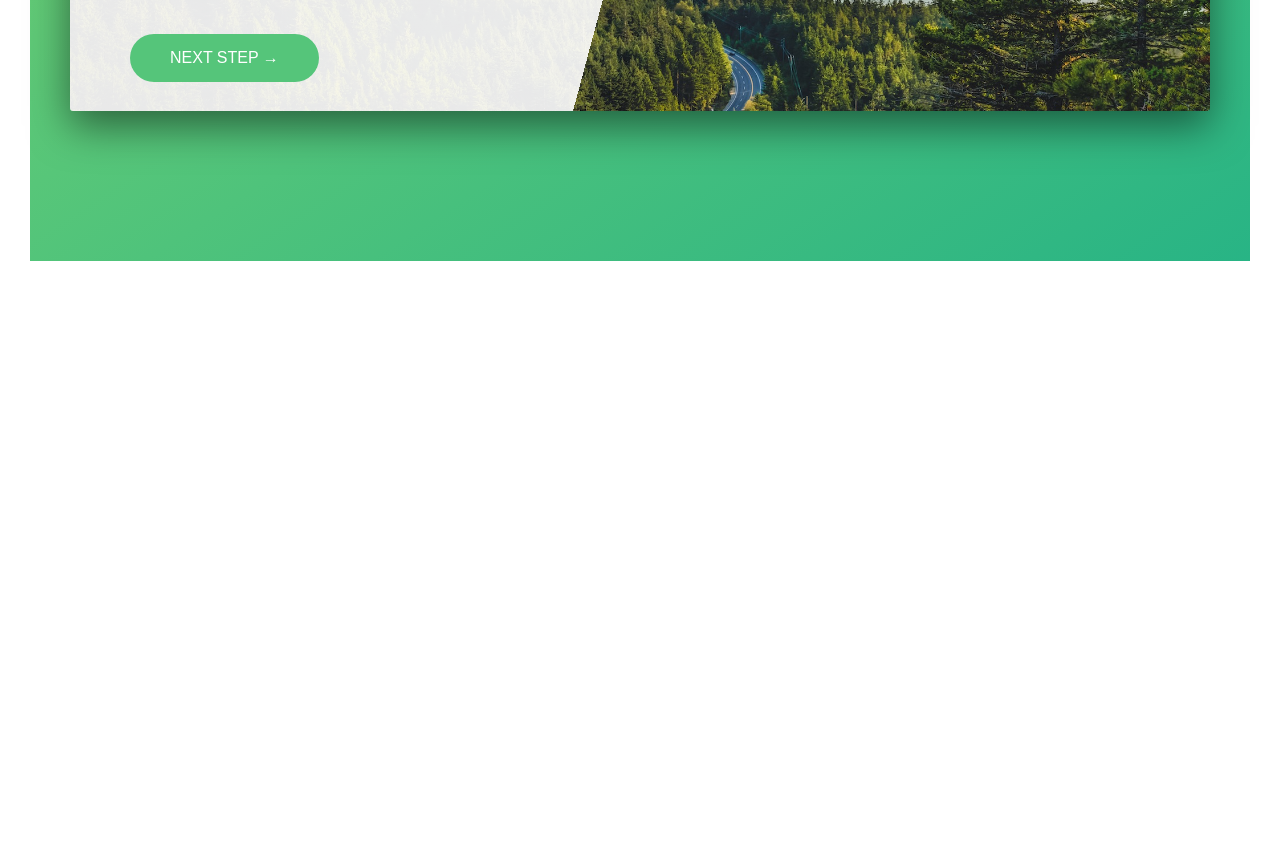
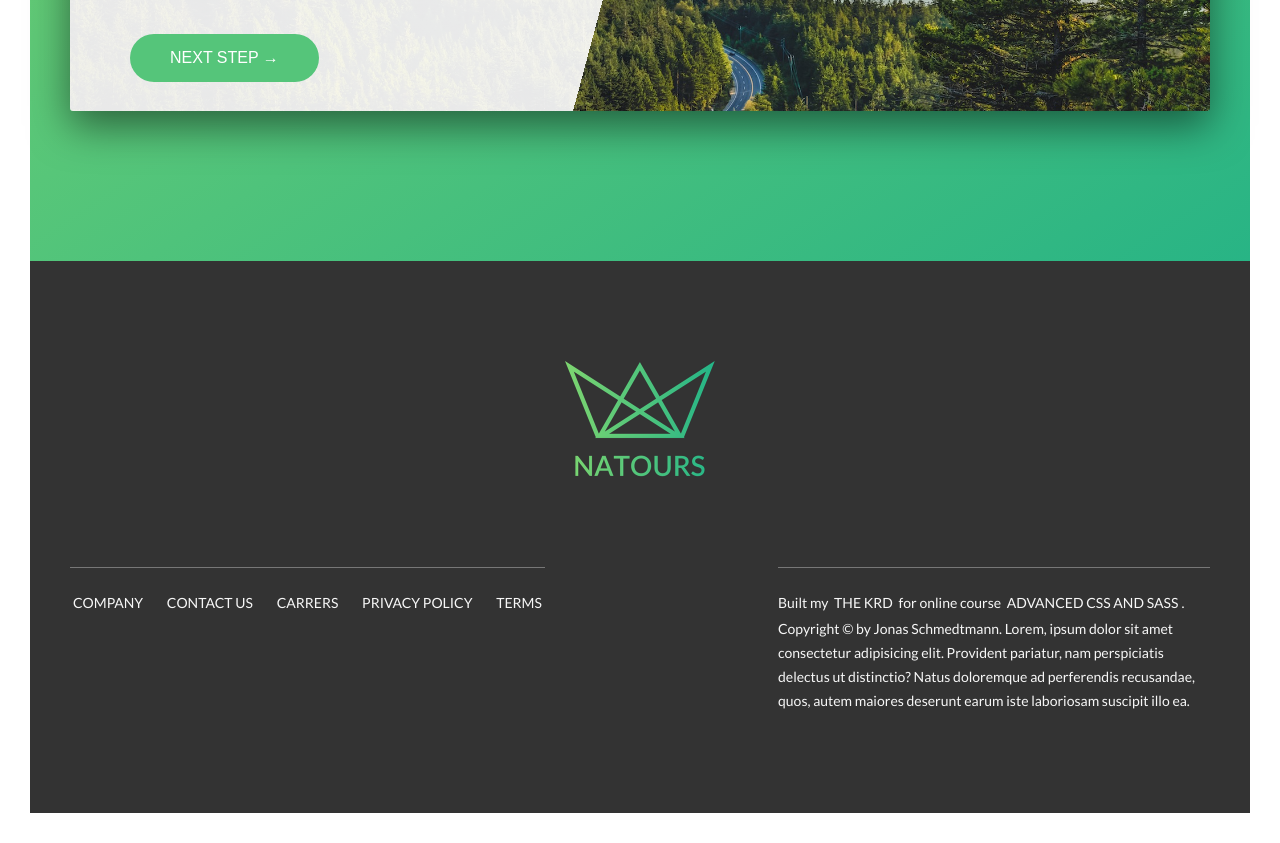
Before and after one commit to The-Krd/Natours-Project, a website: page index.html in a window 1280 px wide. Shown: the part 5122-5965 px from the top of the page. Before the commit the page ends 5413 px from the top, so only its background shows below. Drawn offline with Linux system fonts and the light colour scheme.

Commit message:
add footer

```diff
--- a/index.html
+++ b/index.html
@@ -292,8 +292,31 @@
                     </div>
                 </div>
             </section>
+        </main>
 
-        </main>
+        <footer class="footer">
+            <div class="footer__logo-box">
+                <img src="img/logo-green-2x.png" alt="Full logo" class="footer__logo">
+            </div>
+            <div class="row">
+                <div class="col-1-of-2">
+                    <div class="footer__navigation">
+                        <ul class="footer__list">
+                            <li class="footer__item"><a href="#" class="footer__link">Company</a></li>
+                            <li class="footer__item"><a href="#" class="footer__link">Contact us</a></li>
+                            <li class="footer__item"><a href="#" class="footer__link">Carrers</a></li>
+                            <li class="footer__item"><a href="#" class="footer__link">Privacy Policy</a></li>
+                            <li class="footer__item"><a href="#" class="footer__link">Terms</a></li>
+                        </ul>
+                    </div>
+                </div>
+                <div class="col-1-of-2">
+                    <p class="footer__copyright">
+                        Built my <a href="#" class="footer__link">The Krd</a> for online course <a href="#" class="footer__link">Advanced CSS and Sass</a>. Copyright &copy; by Jonas Schmedtmann. Lorem, ipsum dolor sit amet consectetur adipisicing elit. Provident pariatur, nam perspiciatis delectus ut distinctio? Natus doloremque ad perferendis recusandae, quos, autem maiores deserunt earum iste laboriosam suscipit illo ea.
+                    </p>
+                </div>
+            </div>
+        </footer>
 
         <!--
     <section class="grid-test">
--- a/sass/abstracts/_variables.scss
+++ b/sass/abstracts/_variables.scss
@@ -14,6 +14,8 @@ $color-grey-light-2: #eee;
 
 $color-grey-dark: #777;
 $color-grey-dark-2: #999;
+$color-grey-dark-3: #333;
+
 $color-white: #fff;
 $color-black: #000;
 
--- /dev/null
+++ b/sass/layout/_footer.scss
@@ -0,0 +1,62 @@
+.footer {
+    background-color: $color-grey-dark-3;
+    padding: 10rem 0;
+    font-size: 1.4rem;
+    color: $color-grey-light-1;
+
+    &__logo-box {
+        text-align: center;
+        margin-bottom: 8rem;
+    }
+
+    &__logo {
+        width: 15rem;
+        height: auto;
+    }
+
+    &__navigation {
+        border-top: 1px solid $color-grey-dark;
+        padding-top: 2rem;
+        display: inline-block;
+    }
+
+    &__list {
+        list-style: none;
+    }
+
+    &__item {
+        display: inline-block;
+
+        &:not(:last-child) {
+            margin-right: 1.5rem;
+        }
+    }
+
+    &__link {
+        &:link,
+        &:visited {
+            color: $color-grey-light-1;
+            background-color: $color-grey-dark-3;
+            text-decoration: none;
+            text-transform: uppercase;
+            display: inline-block;
+            padding: 3px;
+            transition: all .2s;
+        }
+
+        &:hover,
+        &:active {
+            color: $color-primary;
+            box-shadow: 1rem 1rem 2rem rgba($color-black, .4);
+            transform: rotate(5deg) scale(1.1);
+        }
+
+    }
+
+    &__copyright {
+        border-top: 1px solid $color-grey-dark;
+        padding-top: 2rem;
+        width: 80%;
+        float: right;
+    }
+}
--- a/sass/main.scss
+++ b/sass/main.scss
@@ -15,6 +15,7 @@
 @import "components/form";
 @import "components/story";
 
+@import "layout/footer";
 @import "layout/grid";
 @import "layout/header";
 
```
Also changed, not shown: css/style.css.
